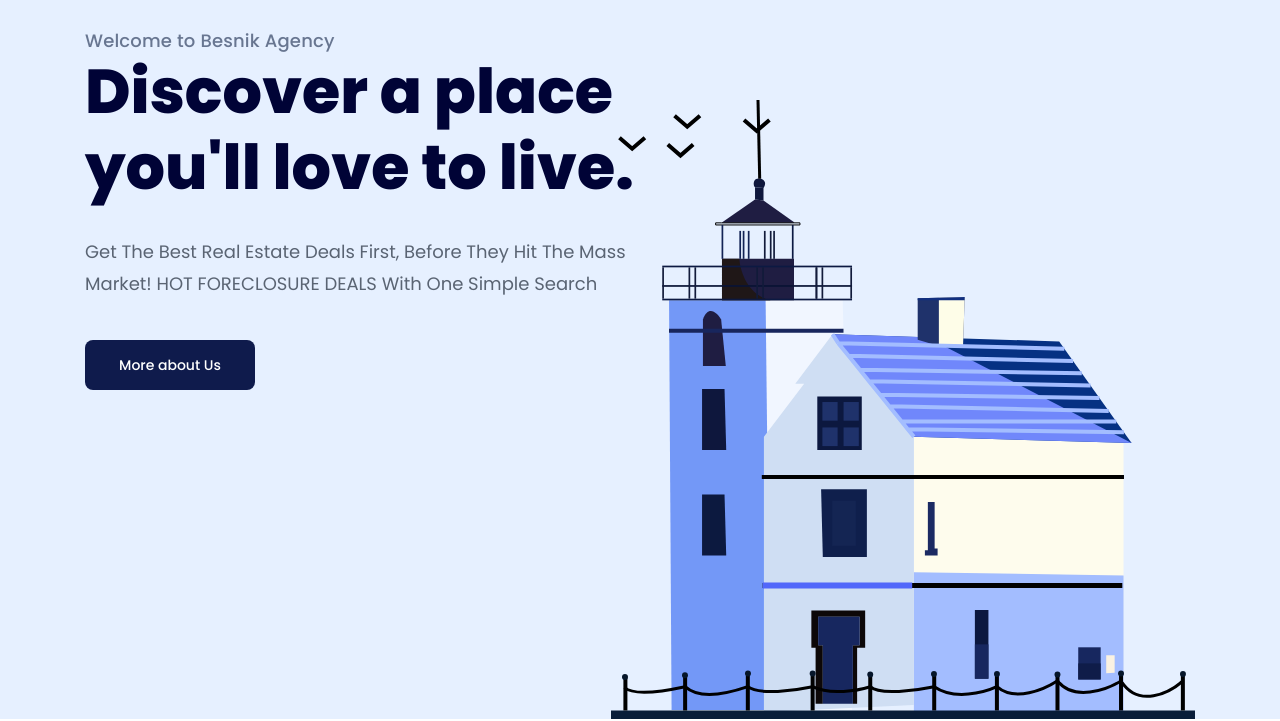
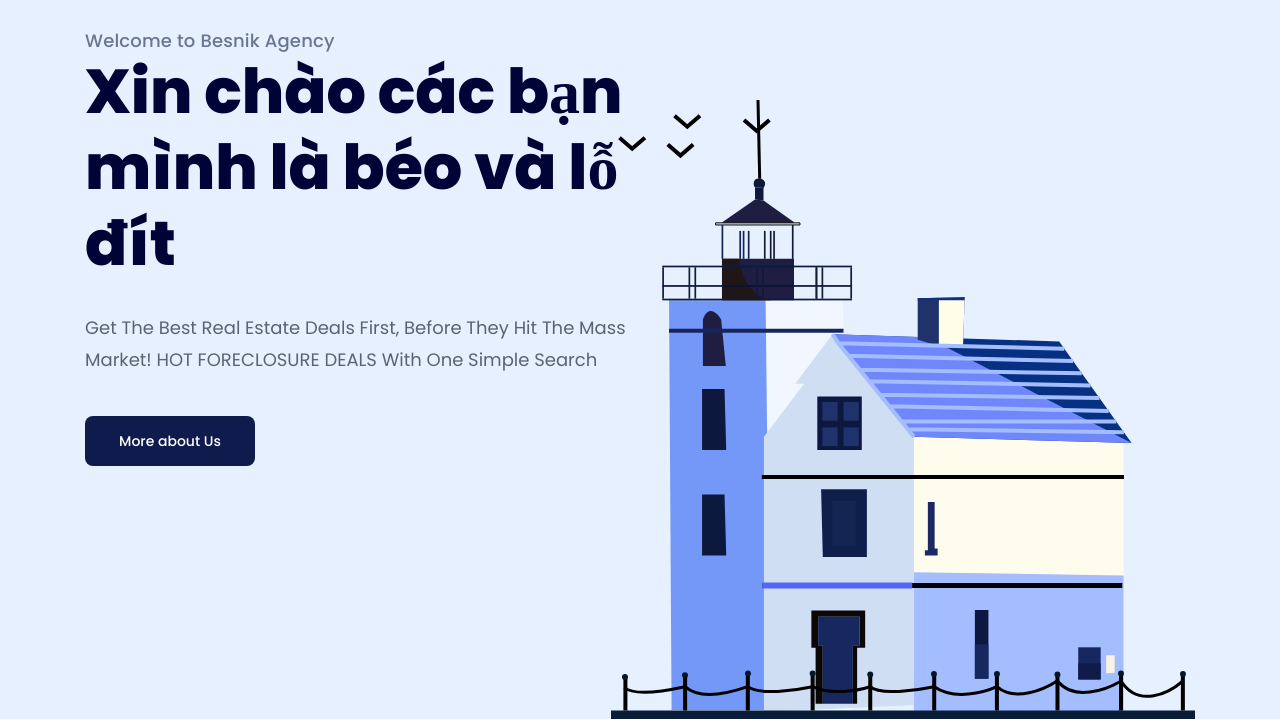
Before and after one commit to HoangMinhLam/htmlcss-01, a plain HTML site: page index.html in a window 1280 px wide. Shown: the part 81-802 px from the top of the page. Drawn offline with Linux system fonts and the light colour scheme.

Commit message:
firt commit

```diff
--- a/index.html
+++ b/index.html
@@ -43,7 +43,7 @@
           <div class="hero">
             <div class="info">
               <div class="p sub-title">Welcome to Besnik Agency</div>
-              <h1 class="title">Discover a place you'll love to live.</h1>
+              <h1 class="title">Xin chào các bạn mình là béo và lỗ đít</h1>
               <p class="desc">
                 get the best real estate deals first, before they hit the mass
                 market! HOT FORECLOSURE DEALS with one simple search
```
